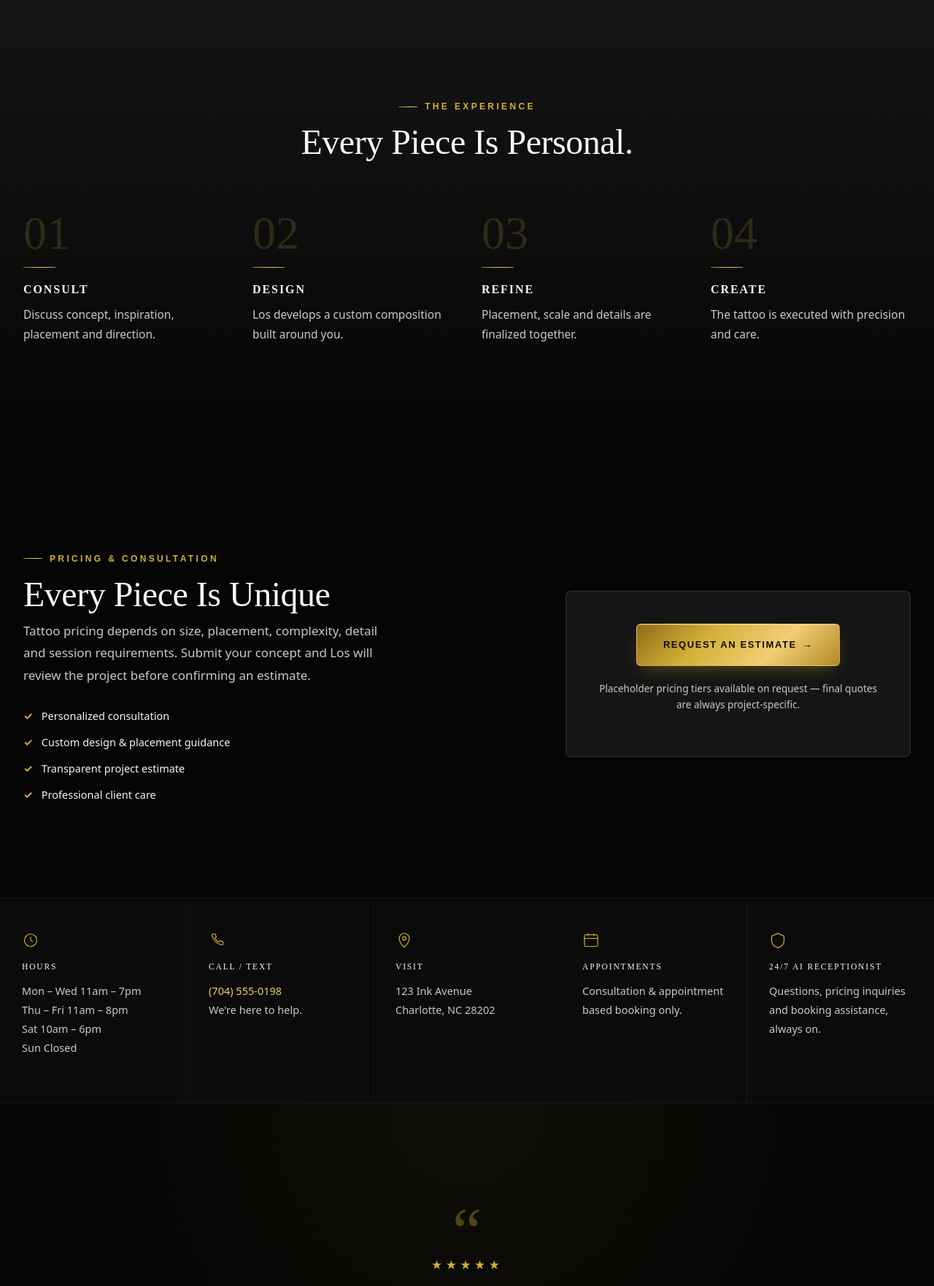
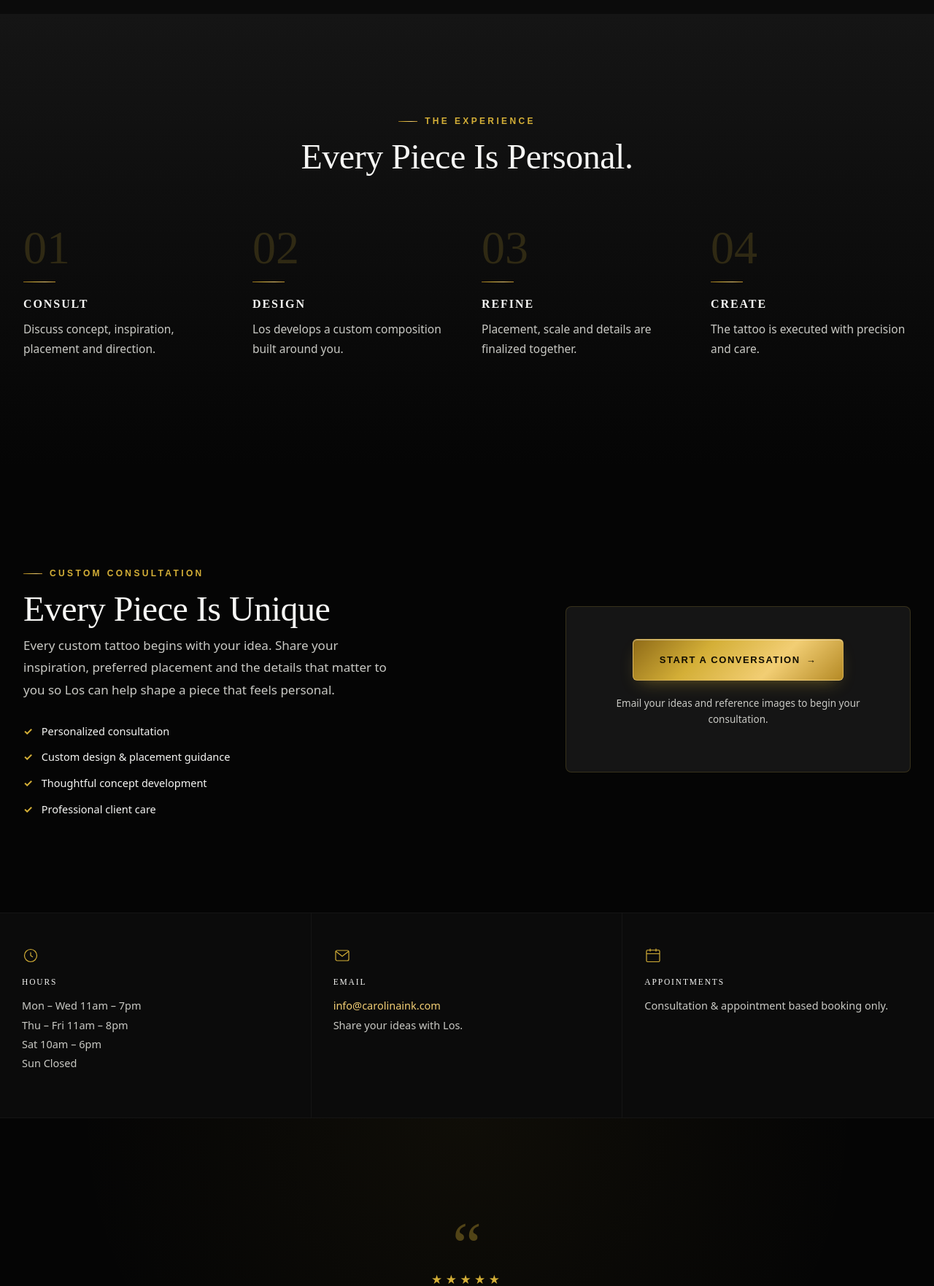
Before and after one commit to iTeachAi/carolinaink, a Django app: page / in a window 1280 px wide. Shown: the part 2895-4658 px from the top of the page at 73% size. Run offline with Django 5.2, Linux system fonts and the light colour scheme.

Commit message:
project settings updated

```diff
--- a/app/static/css/styles.css
+++ b/app/static/css/styles.css
@@ -406,29 +406,29 @@
 .exp-title { font-size: 16px; letter-spacing: .12em; margin-bottom: 12px; color: var(--white); font-weight: 700; }
 .exp-desc { color: var(--text-body); font-size: 15.5px; line-height: 1.75; }
 
-/* =============================== PRICING =============================== */
-.pricing-section { background: var(--black); padding: 130px 0; }
-.pricing-grid { display: grid; grid-template-columns: 1.3fr .9fr; gap: 60px; align-items: center; }
-.pricing-text { color: var(--text-body); font-size: 17px; line-height: 1.8; max-width: 520px; margin-bottom: 30px; }
-.pricing-checklist { list-style: none; padding: 0; margin: 0; display: flex; flex-direction: column; gap: 14px; }
-.pricing-checklist li { display: flex; align-items: center; gap: 12px; font-size: 14.5px; color: var(--white); }
+/* =============================== CONSULTATION =============================== */
+.consultation-section { background: var(--black); padding: 130px 0; }
+.consultation-grid { display: grid; grid-template-columns: 1.3fr .9fr; gap: 60px; align-items: center; }
+.consultation-text { color: var(--text-body); font-size: 17px; line-height: 1.8; max-width: 520px; margin-bottom: 30px; }
+.consultation-checklist { list-style: none; padding: 0; margin: 0; display: flex; flex-direction: column; gap: 14px; }
+.consultation-checklist li { display: flex; align-items: center; gap: 12px; font-size: 14.5px; color: var(--white); }
 .check-icon { color: var(--gold); font-weight: 700; }
-.pricing-cta-block {
+.consultation-cta-block {
   background: var(--charcoal); border: 1px solid rgba(212,175,55,.18); border-radius: 8px;
   padding: 44px; text-align: center; display: flex; flex-direction: column; align-items: center; gap: 20px;
 }
-.pricing-note { color: var(--text-body); font-size: 13.5px; line-height: 1.65; }
+.consultation-note { color: var(--text-body); font-size: 13.5px; line-height: 1.65; }
 
 /* =============================== BUSINESS INFO =============================== */
 .business-section { background: var(--rich-black); border-top: 1px solid var(--charcoal); border-bottom: 1px solid var(--charcoal); }
-.business-inner { max-width: 1400px; margin: 0 auto; display: grid; grid-template-columns: repeat(5, 1fr); }
+.business-inner { max-width: 1400px; margin: 0 auto; display: grid; grid-template-columns: repeat(3, 1fr); }
 .biz-card { padding: 46px 30px; border-right: 1px solid var(--charcoal); text-align: left; }
 .business-inner .biz-card:last-child { border-right: none; }
 .biz-icon { color: var(--gold); display: inline-flex; margin-bottom: 18px; }
 .biz-icon svg { width: 24px; height: 24px; }
 .biz-title { font-size: 11.5px; letter-spacing: .16em; margin-bottom: 12px; color: var(--white); }
 .biz-detail { font-size: 14.5px; color: var(--text-body); line-height: 1.8; }
-.biz-link { color: var(--gold-light); text-decoration: none; }
+.biz-link { color: var(--gold-light); text-decoration: none; overflow-wrap: anywhere; }
 .biz-link:hover { text-decoration: underline; }
 
 /* =============================== TESTIMONIAL =============================== */
@@ -493,7 +493,7 @@
 .social-icon:hover { border-color: var(--gold); color: var(--gold-light); transform: translateY(-3px); }
 .footer-heading { font-size: 12px; letter-spacing: .16em; color: var(--white); margin-bottom: 22px; }
 .footer-detail { font-size: 15px; color: var(--text-body); margin-bottom: 12px; }
-.footer-link { color: var(--text-body); text-decoration: none; transition: color .3s var(--ease-lux); }
+.footer-link { color: var(--text-body); text-decoration: none; overflow-wrap: anywhere; transition: color .3s var(--ease-lux); }
 .footer-link:hover { color: var(--gold-light); }
 .footer-col--cta { display: flex; flex-direction: column; align-items: flex-start; gap: 16px; }
 .footer-cta-note { color: var(--text-body); font-size: 13px; }
@@ -544,7 +544,7 @@
 
 /* =============================== RESPONSIVE =============================== */
 @media (max-width: 1200px) {
-  .los-grid, .pricing-grid { grid-template-columns: 1fr; }
+  .los-grid, .consultation-grid { grid-template-columns: 1fr; }
   .los-media-frame img { height: 460px; }
   .experience-steps { grid-template-columns: repeat(2, 1fr); row-gap: 50px; }
   .business-inner { grid-template-columns: repeat(3, 1fr); }
@@ -572,7 +572,7 @@
 
 @media (max-width: 768px) {
   .section-inner { padding: 0 22px; }
-  .los-section, .gallery-section, .experience-section, .pricing-section, .faq-section, .final-cta-section { padding: 90px 0; }
+  .los-section, .gallery-section, .experience-section, .consultation-section, .faq-section, .final-cta-section { padding: 90px 0; }
   .experience-steps { grid-template-columns: 1fr; gap: 40px; }
   .business-inner { grid-template-columns: repeat(2, 1fr); }
   .biz-card { border-right: 1px solid var(--charcoal); }
--- a/app/templates/app/home.html
+++ b/app/templates/app/home.html
@@ -24,7 +24,7 @@
             <li><a href="#home" class="nav-link active" data-nav="home">HOME</a></li>
             <li><a href="#los" class="nav-link" data-nav="los">LOS</a></li>
             <li><a href="#gallery" class="nav-link" data-nav="gallery">GALLERY</a></li>
-            <li><a href="#pricing" class="nav-link" data-nav="pricing">PRICING</a></li>
+            <li><a href="#consultation" class="nav-link" data-nav="consultation">CONSULTATION</a></li>
             <li><a href="#booking" class="nav-link" data-nav="booking">BOOKING</a></li>
             <li><a href="#faq" class="nav-link" data-nav="faq">FAQ</a></li>
             <li><a href="#contact" class="nav-link" data-nav="contact">CONTACT</a></li>
@@ -47,7 +47,7 @@
         <li><a href="#home" class="mobile-nav-link">Home</a></li>
         <li><a href="#los" class="mobile-nav-link">Los</a></li>
         <li><a href="#gallery" class="mobile-nav-link">Gallery</a></li>
-        <li><a href="#pricing" class="mobile-nav-link">Pricing</a></li>
+        <li><a href="#consultation" class="mobile-nav-link">Consultation</a></li>
         <li><a href="#booking" class="mobile-nav-link">Booking</a></li>
         <li><a href="#faq" class="mobile-nav-link">FAQ</a></li>
         <li><a href="#contact" class="mobile-nav-link">Contact</a></li>
@@ -114,13 +114,13 @@
         </span>
         <span class="qa-arrow" aria-hidden="true">→</span>
         </a>
-        <a href="#pricing" class="qa-card reveal-up">
+        <a href="#consultation" class="qa-card reveal-up">
         <span class="qa-icon" aria-hidden="true">
             <svg viewBox="0 0 24 24" fill="none" stroke="currentColor" stroke-width="1.2"><path d="M20 12.5 12.5 20a1.5 1.5 0 0 1-2.12 0l-6.38-6.38a1.5 1.5 0 0 1 0-2.12L11.5 4H18a2 2 0 0 1 2 2v6.5Z"/><circle cx="15" cy="9" r="1.2"/></svg>
         </span>
         <span class="qa-text">
-            <span class="qa-title">GET PRICING INFO</span>
-            <span class="qa-desc">Request a custom estimate.</span>
+            <span class="qa-title">PLAN YOUR TATTOO</span>
+            <span class="qa-desc">Explore the consultation process.</span>
         </span>
         <span class="qa-arrow" aria-hidden="true">→</span>
         </a>
@@ -134,13 +134,13 @@
         </span>
         <span class="qa-arrow" aria-hidden="true">→</span>
         </a>
-        <a href="tel:17045550198" class="qa-card qa-card--last reveal-up">
+        <a href="mailto:info@carolinaink.com" class="qa-card qa-card--last reveal-up">
         <span class="qa-icon" aria-hidden="true">
-            <svg viewBox="0 0 24 24" fill="none" stroke="currentColor" stroke-width="1.2"><path d="M6 3.5h3l1.5 4-2 1.5a12 12 0 0 0 5.5 5.5l1.5-2 4 1.5v3a1.5 1.5 0 0 1-1.6 1.5A17 17 0 0 1 4.5 5.1 1.5 1.5 0 0 1 6 3.5Z"/></svg>
+            <svg viewBox="0 0 24 24" fill="none" stroke="currentColor" stroke-width="1.2"><rect x="3" y="5" width="18" height="14" rx="2"/><path d="m3 6 9 7 9-7"/></svg>
         </span>
         <span class="qa-text">
-            <span class="qa-title">CALL THE SHOP</span>
-            <span class="qa-desc">Tap to call.</span>
+            <span class="qa-title">EMAIL LOS</span>
+            <span class="qa-desc">info@carolinaink.com</span>
         </span>
         <span class="qa-arrow" aria-hidden="true">→</span>
         </a>
@@ -280,27 +280,27 @@
     </section>
 
     <!-- =============================== -->
-    <!-- PRICING & CONSULTATION -->
+    <!-- CUSTOM CONSULTATION -->
     <!-- =============================== -->
-    <section id="pricing" class="pricing-section" aria-label="Pricing and consultation">
-    <div class="section-inner pricing-grid">
-        <div class="pricing-copy reveal-up">
-        <p class="eyebrow">PRICING &amp; CONSULTATION</p>
+    <section id="consultation" class="consultation-section" aria-label="Custom tattoo consultation">
+    <div class="section-inner consultation-grid">
+        <div class="consultation-copy reveal-up">
+        <p class="eyebrow">CUSTOM CONSULTATION</p>
         <h2 class="section-heading">Every Piece Is Unique</h2>
-        <p class="pricing-text">
-            Tattoo pricing depends on size, placement, complexity, detail and session requirements.
-            Submit your concept and Los will review the project before confirming an estimate.
+        <p class="consultation-text">
+            Every custom tattoo begins with your idea. Share your inspiration, preferred placement
+            and the details that matter to you so Los can help shape a piece that feels personal.
         </p>
-        <ul class="pricing-checklist">
+        <ul class="consultation-checklist">
             <li><span class="check-icon" aria-hidden="true">✓</span> Personalized consultation</li>
             <li><span class="check-icon" aria-hidden="true">✓</span> Custom design &amp; placement guidance</li>
-            <li><span class="check-icon" aria-hidden="true">✓</span> Transparent project estimate</li>
+            <li><span class="check-icon" aria-hidden="true">✓</span> Thoughtful concept development</li>
             <li><span class="check-icon" aria-hidden="true">✓</span> Professional client care</li>
         </ul>
         </div>
-        <div class="pricing-cta-block reveal-up">
-        <a href="#contact" class="btn-gold btn-gold--lg">REQUEST AN ESTIMATE <span aria-hidden="true">→</span></a>
-        <p class="pricing-note">Placeholder pricing tiers available on request — final quotes are always project-specific.</p>
+        <div class="consultation-cta-block reveal-up">
+        <a href="mailto:info@carolinaink.com" class="btn-gold btn-gold--lg">START A CONVERSATION <span aria-hidden="true">→</span></a>
+        <p class="consultation-note">Email your ideas and reference images to begin your consultation.</p>
         </div>
     </div>
     </section>
@@ -319,17 +319,10 @@
         </div>
         <div class="biz-card reveal-up">
         <span class="biz-icon" aria-hidden="true">
-            <svg viewBox="0 0 24 24" fill="none" stroke="currentColor" stroke-width="1.2"><path d="M6 3.5h3l1.5 4-2 1.5a12 12 0 0 0 5.5 5.5l1.5-2 4 1.5v3a1.5 1.5 0 0 1-1.6 1.5A17 17 0 0 1 4.5 5.1 1.5 1.5 0 0 1 6 3.5Z"/></svg>
+            <svg viewBox="0 0 24 24" fill="none" stroke="currentColor" stroke-width="1.2"><rect x="3" y="5" width="18" height="14" rx="2"/><path d="m3 6 9 7 9-7"/></svg>
         </span>
-        <h3 class="biz-title">CALL / TEXT</h3>
-        <p class="biz-detail"><a href="tel:17045550198" class="biz-link">(704) 555-0198</a><br>We're here to help.</p>
-        </div>
-        <div class="biz-card reveal-up">
-        <span class="biz-icon" aria-hidden="true">
-            <svg viewBox="0 0 24 24" fill="none" stroke="currentColor" stroke-width="1.2"><path d="M12 21.5s7-6.6 7-12A7 7 0 0 0 5 9.5c0 5.4 7 12 7 12Z"/><circle cx="12" cy="9.5" r="2.3"/></svg>
-        </span>
-        <h3 class="biz-title">VISIT</h3>
-        <p class="biz-detail">123 Ink Avenue<br>Charlotte, NC 28202</p>
+        <h3 class="biz-title">EMAIL</h3>
+        <p class="biz-detail"><a href="mailto:info@carolinaink.com" class="biz-link">info@carolinaink.com</a><br>Share your ideas with Los.</p>
         </div>
         <div class="biz-card reveal-up">
         <span class="biz-icon" aria-hidden="true">
@@ -337,13 +330,6 @@
         </span>
         <h3 class="biz-title">APPOINTMENTS</h3>
         <p class="biz-detail">Consultation &amp; appointment based booking only.</p>
-        </div>
-        <div class="biz-card reveal-up">
-        <span class="biz-icon" aria-hidden="true">
-            <svg viewBox="0 0 24 24" fill="none" stroke="currentColor" stroke-width="1.2"><path d="M12 2.5 3.5 6.5v6c0 5 3.6 8.4 8.5 9.9 4.9-1.5 8.5-4.9 8.5-9.9v-6L12 2.5Z"/></svg>
-        </span>
-        <h3 class="biz-title">24/7 AI RECEPTIONIST</h3>
-        <p class="biz-detail">Questions, pricing inquiries and booking assistance, always on.</p>
         </div>
     </div>
     </section>
@@ -396,14 +382,14 @@
                 How do I book with Los?
                 <span class="faq-toggle" aria-hidden="true"></span>
             </button>
-            <div class="faq-answer"><p>Submit a booking request through the site or call the studio. Los personally reviews every inquiry before confirming a consultation.</p></div>
+            <div class="faq-answer"><p>Email info@carolinaink.com with your tattoo idea, preferred placement and availability. Los personally reviews every inquiry before confirming a consultation.</p></div>
             </div>
             <div class="faq-item reveal-up">
             <button class="faq-question" aria-expanded="false">
-                How much will my tattoo cost?
+                What tattoo styles does Los work in?
                 <span class="faq-toggle" aria-hidden="true"></span>
             </button>
-            <div class="faq-answer"><p>Pricing depends on size, placement, detail and session length. You'll receive a transparent estimate after your consultation.</p></div>
+            <div class="faq-answer"><p>Los works in black and grey, realism, lettering and custom large-scale designs. Share your inspiration during the consultation to explore the direction for your piece.</p></div>
             </div>
             <div class="faq-item reveal-up">
             <button class="faq-question" aria-expanded="false">
@@ -437,10 +423,10 @@
             </div>
             <div class="faq-item reveal-up">
             <button class="faq-question" aria-expanded="false">
-                What is the deposit policy?
+                How do I update my appointment?
                 <span class="faq-toggle" aria-hidden="true"></span>
             </button>
-            <div class="faq-answer"><p>A non-refundable deposit secures your appointment and is applied toward the final cost of your tattoo.</p></div>
+            <div class="faq-answer"><p>Email info@carolinaink.com with your appointment details and the change you need to make so Los can help coordinate the next step.</p></div>
             </div>
             <div class="faq-item reveal-up">
             <button class="faq-question" aria-expanded="false">
@@ -463,8 +449,8 @@
         <h2 class="final-cta-heading">
         Your Idea.<br><span class="gold-text">Made Permanent.</span>
         </h2>
-        <p class="final-cta-copy">Start your custom tattoo experience with Los.</p>
-        <a href="#contact" class="btn-gold btn-gold--lg">BOOK YOUR SESSION <span aria-hidden="true">→</span></a>
+        <p class="final-cta-copy">Email Los with your idea, placement and reference images to start your custom tattoo experience.</p>
+        <a href="mailto:info@carolinaink.com" class="btn-gold btn-gold--lg">EMAIL TO BOOK <span aria-hidden="true">→</span></a>
     </div>
     </section>
 
@@ -480,34 +466,18 @@
             <span class="wordmark-main">CAROLINA <span class="wordmark-accent">INK</span></span>
         </a>
         <p class="footer-tagline">ART IS PERSONAL. PRECISION IS EVERYTHING.</p>
-        <div class="footer-social">
-            <a href="#" aria-label="Instagram" class="social-icon">
-            <svg viewBox="0 0 24 24" fill="none" stroke="currentColor" stroke-width="1.3"><rect x="3.5" y="3.5" width="17" height="17" rx="4.5"/><circle cx="12" cy="12" r="3.7"/><circle cx="17.3" cy="6.7" r="0.9" fill="currentColor" stroke="none"/></svg>
-            </a>
-            <a href="#" aria-label="Facebook" class="social-icon">
-            <svg viewBox="0 0 24 24" fill="none" stroke="currentColor" stroke-width="1.3"><path d="M14.5 21v-7h2.4l.4-3H14.5V9.1c0-.9.3-1.6 1.7-1.6h1.4V4.9c-.2 0-1.1-.1-2.1-.1-2.1 0-3.5 1.3-3.5 3.6V11H9.5v3H12v7h2.5Z"/></svg>
-            </a>
-            <a href="#" aria-label="TikTok" class="social-icon">
-            <svg viewBox="0 0 24 24" fill="none" stroke="currentColor" stroke-width="1.3"><path d="M15 3.5c.4 2 1.9 3.4 4 3.6v2.6c-1.4 0-2.7-.4-4-1.2v6.2a5.4 5.4 0 1 1-5.4-5.4c.3 0 .6 0 .9.1v2.7a2.7 2.7 0 1 0 1.9 2.6V3.5H15Z"/></svg>
-            </a>
-            <a href="#" aria-label="YouTube" class="social-icon">
-            <svg viewBox="0 0 24 24" fill="none" stroke="currentColor" stroke-width="1.3"><rect x="3" y="6" width="18" height="12" rx="3"/><path d="m10.5 9.5 4.5 2.5-4.5 2.5v-5Z" fill="currentColor" stroke="none"/></svg>
-            </a>
-        </div>
         </div>
 
         <div class="footer-col">
         <h4 class="footer-heading">Contact</h4>
-        <p class="footer-detail"><a href="tel:17045550198" class="footer-link">(704) 555-0198</a></p>
         <p class="footer-detail"><a href="mailto:info@carolinaink.com" class="footer-link">info@carolinaink.com</a></p>
-        <p class="footer-detail">123 Ink Avenue, Charlotte, NC 28202</p>
         </div>
 
         <div class="footer-col">
         <h4 class="footer-heading">Quick Links</h4>
         <p class="footer-detail"><a href="#los" class="footer-link">Los</a></p>
         <p class="footer-detail"><a href="#gallery" class="footer-link">Gallery</a></p>
-        <p class="footer-detail"><a href="#pricing" class="footer-link">Pricing</a></p>
+        <p class="footer-detail"><a href="#consultation" class="footer-link">Consultation</a></p>
         <p class="footer-detail"><a href="#booking" class="footer-link">Booking</a></p>
         <p class="footer-detail"><a href="#faq" class="footer-link">FAQ</a></p>
         </div>
```
